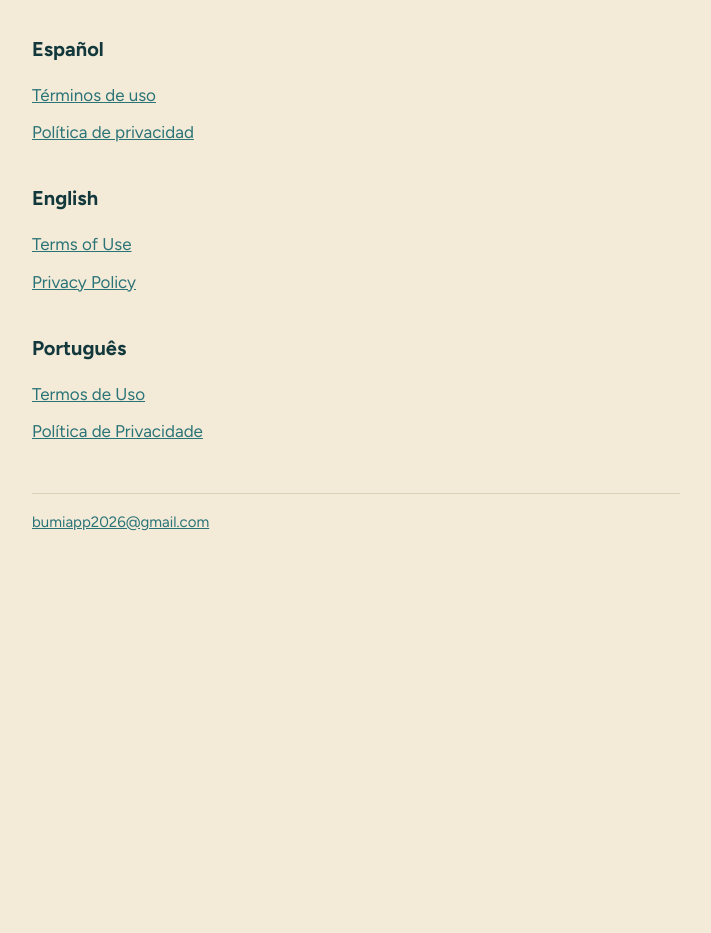
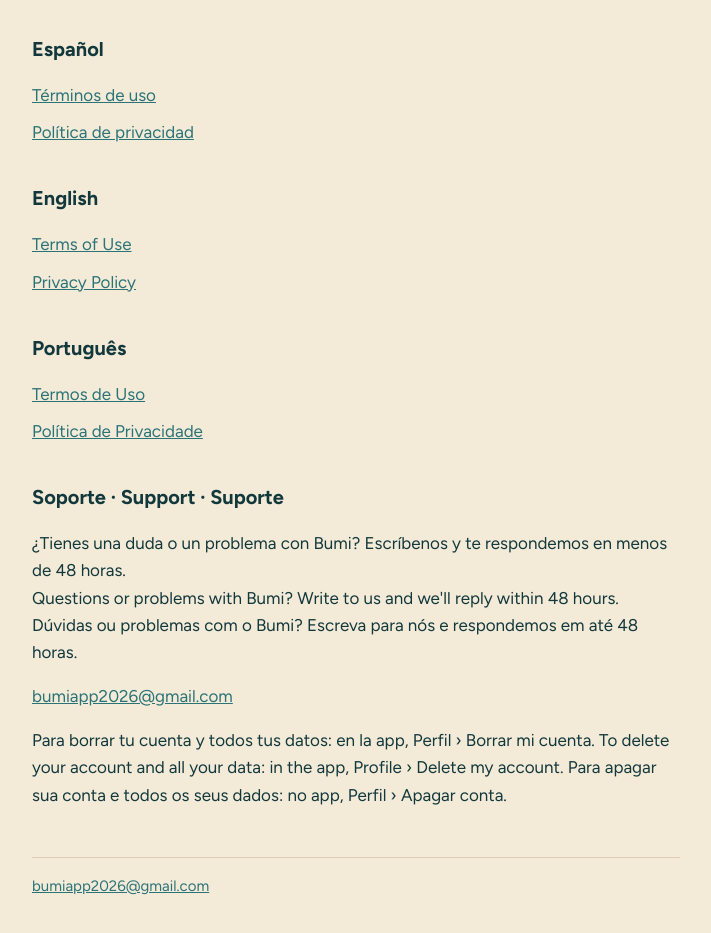
Before and after one commit to santi7paz-coder/bumi-legal, a plain HTML site: page index.html in a window 1280 px wide. Shown: the part 157-1090 px from the top of the page, without its empty margins (284-995 px from the left). Before the commit the page ends 800 px from the top, so only its background shows below. Drawn offline with Linux system fonts and the light colour scheme.

Commit message:
Privacidad: RevenueCat como proveedor de la suscripción; sección de soporte en el índice

```diff
--- a/index.html
+++ b/index.html
@@ -37,6 +37,13 @@
   <li><a href="pt/privacidade.html">Política de Privacidade</a></li>
 </ul>
 
+<h2 id="soporte">Soporte · Support · Suporte</h2>
+<p>¿Tienes una duda o un problema con Bumi? Escríbenos y te respondemos en menos de 48 horas.<br>
+<span lang="en">Questions or problems with Bumi? Write to us and we'll reply within 48 hours.</span><br>
+<span lang="pt">Dúvidas ou problemas com o Bumi? Escreva para nós e respondemos em até 48 horas.</span></p>
+<p><a href="mailto:bumiapp2026@gmail.com">bumiapp2026@gmail.com</a></p>
+<p>Para borrar tu cuenta y todos tus datos: en la app, Perfil › Borrar mi cuenta. <span lang="en">To delete your account and all your data: in the app, Profile › Delete my account.</span> <span lang="pt">Para apagar sua conta e todos os seus dados: no app, Perfil › Apagar conta.</span></p>
+
 <footer>
   <a href="mailto:bumiapp2026@gmail.com">bumiapp2026@gmail.com</a>
 </footer>
```
Also changed, not shown: en/privacy.html (+2 -1 lines), es/privacidad.html (+2 -1 lines), pt/privacidade.html (+2 -1 lines).
